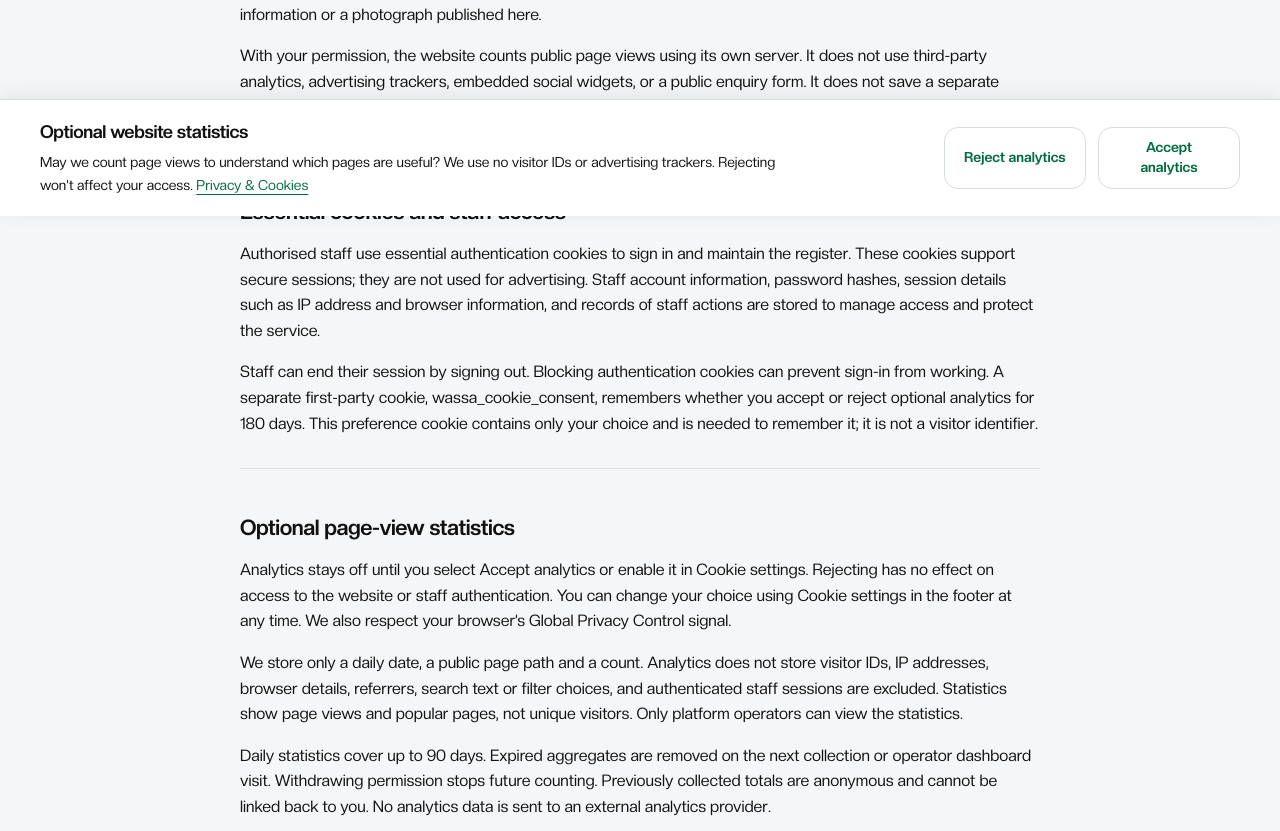
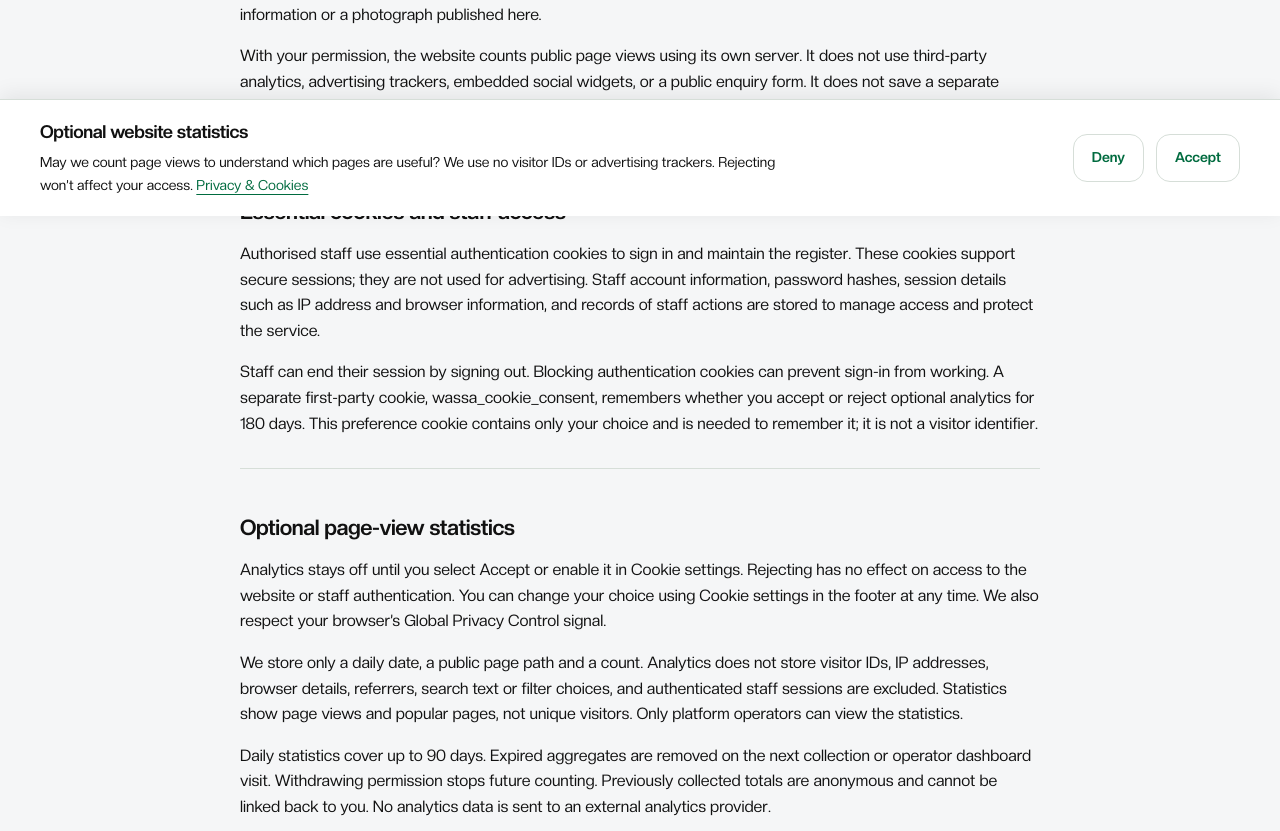
Before and after one commit to ram2ey/weprojecttracker, a Next.js app: page /privacy in a window 1280 px wide. Shown: the part 584-1415 px from the top of the page. Built offline with nearby package versions, Linux system fonts and the light colour scheme.

Commit message:
Simplify cookie consent buttons (#5)
Co-authored-by: Ramsey Kwabena Asmah <194391072+ram2ey@users.noreply.github.com>

```diff
--- a/src/app/(public)/privacy/page.tsx
+++ b/src/app/(public)/privacy/page.tsx
@@ -59,7 +59,7 @@ export default function Privacy() {
       <section className="detail-section">
         <h2>Optional page-view statistics</h2>
         <p>
-          Analytics stays off until you select Accept analytics or enable it in
+          Analytics stays off until you select Accept or enable it in
           Cookie settings. Rejecting has no effect on access to the website or
           staff authentication. You can change your choice using Cookie settings
           in the footer at any time. We also respect your browser’s Global
--- a/src/components/cookie-consent.tsx
+++ b/src/components/cookie-consent.tsx
@@ -152,14 +152,14 @@ export function CookieConsent() {
                 className="button button-outline"
                 onClick={() => save("rejected")}
               >
-                Reject analytics
+                Deny
               </button>
               <button
                 type="button"
                 className="button button-outline"
                 onClick={() => save("accepted")}
               >
-                Accept analytics
+                Accept
               </button>
             </div>
           </section>
```
Also changed, not shown: 1 other file (tests, documents, lock files or other folders).
